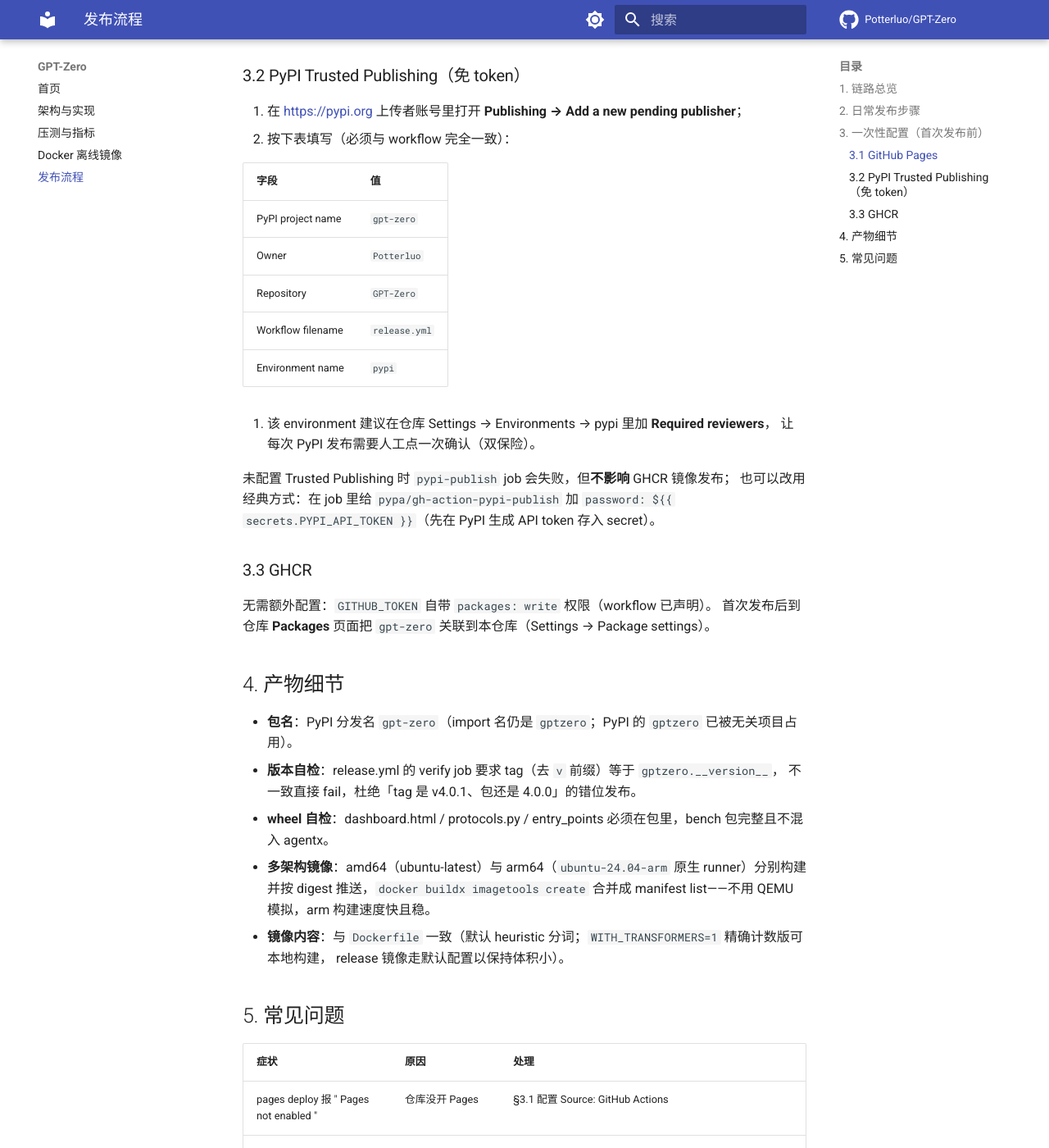
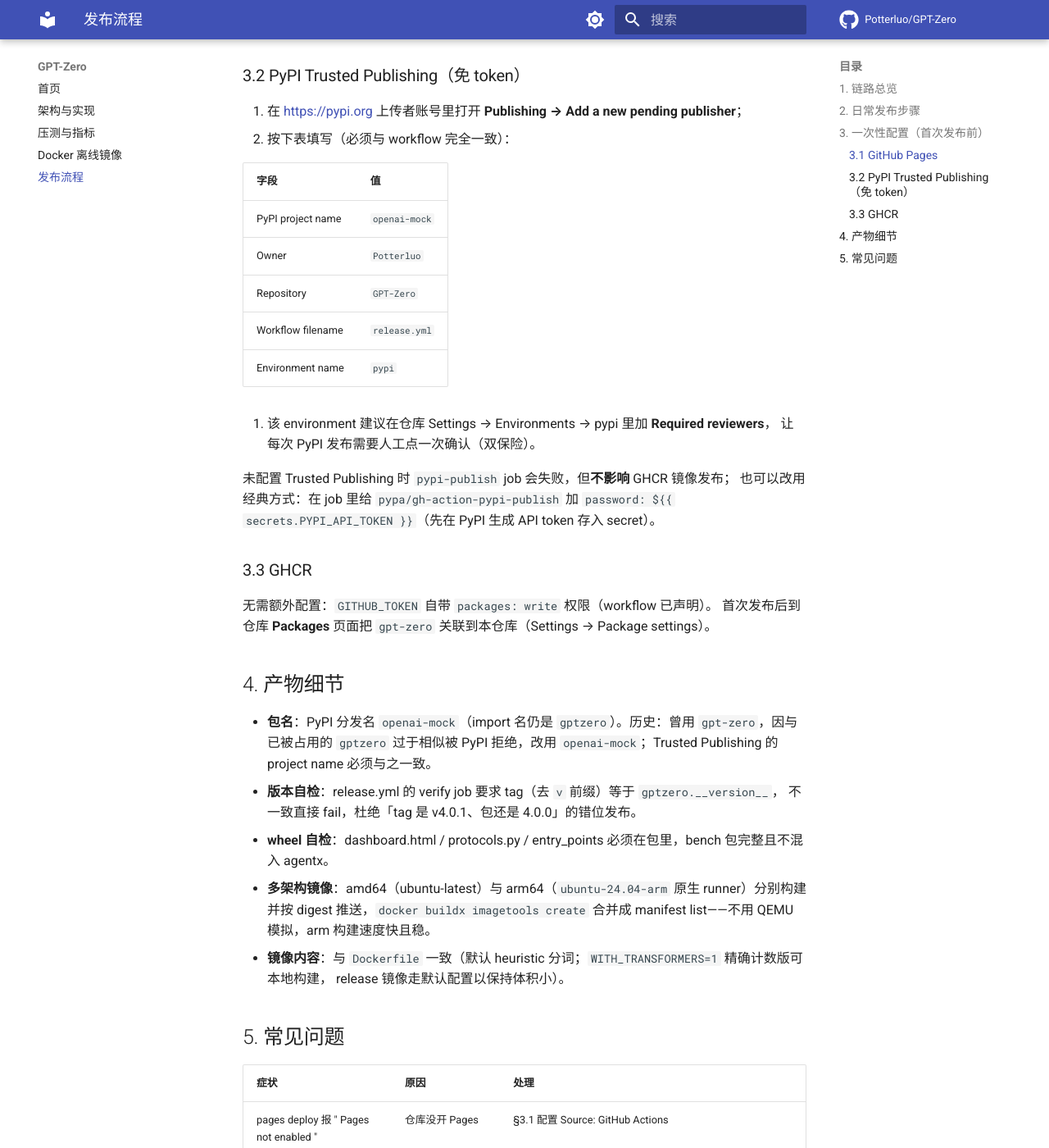
Before and after one commit to Potterluo/GPT-Zero, an MkDocs documentation site: the page built from docs/RELEASE.md, in a window 1280 px wide and 1400 px high, scrolled down 1418 px. Shown: the whole window at 82% size. Built offline with MkDocs 1.6.1 and Material for MkDocs 9.7.7, drawn with Linux system fonts in a browser that asks for light colours; comment, search, counter and statistics services are not loaded; some of the changed text lies outside the part shown.

Commit message:
fix(release): rename PyPI dist to openai-mock
"gpt-zero" was rejected by PyPI as too similar to the occupied "gptzero".
Import name stays gptzero; GHCR image keeps ghcr.io/potterluo/gpt-zero
(derived from the repository name). Trusted Publishing project name must
match openai-mock.

````diff
--- a/docs/RELEASE.md
+++ b/docs/RELEASE.md
@@ -1,6 +1,6 @@
 # 发布流程（RELEASE）
 
-> 一次 tag push 同时产出三样东西：**PyPI 包**（`gpt-zero`）、**GHCR 多架构镜像**（amd64 + arm64）、
+> 一次 tag push 同时产出三样东西：**PyPI 包**（`openai-mock`）、**GHCR 多架构镜像**（amd64 + arm64）、
 > 以及 **GitHub Pages 文档站**（pages.yml 独立触发）。所有发布动作由
 > [.github/workflows/release.yml](../.github/workflows/release.yml) 完成。
 
@@ -26,7 +26,7 @@ push main
 
 | 产物 | 地址 | 触发 |
 |---|---|---|
-| PyPI 包 | <https://pypi.org/project/gpt-zero/> | tag `v*` |
+| PyPI 包 | <https://pypi.org/project/openai-mock/> | tag `v*` |
 | GHCR 镜像 | `ghcr.io/potterluo/gpt-zero:{版本,latest}` | tag `v*` |
 | 文档站 | <https://potterluo.github.io/GPT-Zero/> | push main / 手动 |
 
@@ -46,7 +46,7 @@ git push origin v4.0.0
 发布后验证：
 
 ```bash
-pip install gpt-zero==4.0.0 && gptzero --port 8090      # PyPI 包可装可跑
+pip install openai-mock==4.0.0 && gptzero --port 8090      # PyPI 包可装可跑
 docker pull ghcr.io/potterluo/gpt-zero:4.0.0             # 多架构 manifest（docker inspect 可见 amd64+arm64）
 ```
 
@@ -65,7 +65,7 @@ docker pull ghcr.io/potterluo/gpt-zero:4.0.0             # 多架构 manifest（
 
 | 字段 | 值 |
 |---|---|
-| PyPI project name | `gpt-zero` |
+| PyPI project name | `openai-mock` |
 | Owner | `Potterluo` |
 | Repository | `GPT-Zero` |
 | Workflow filename | `release.yml` |
@@ -85,7 +85,8 @@ docker pull ghcr.io/potterluo/gpt-zero:4.0.0             # 多架构 manifest（
 
 ## 4. 产物细节
 
-- **包名**：PyPI 分发名 `gpt-zero`（import 名仍是 `gptzero`；PyPI 的 `gptzero` 已被无关项目占用）。
+- **包名**：PyPI 分发名 `openai-mock`（import 名仍是 `gptzero`）。历史：曾用 `gpt-zero`，因与已被占用的
+  `gptzero` 过于相似被 PyPI 拒绝，改用 `openai-mock`；Trusted Publishing 的 project name 必须与之一致。
 - **版本自检**：release.yml 的 verify job 要求 tag（去 `v` 前缀）等于 `gptzero.__version__`，
   不一致直接 fail，杜绝「tag 是 v4.0.1、包还是 4.0.0」的错位发布。
 - **wheel 自检**：dashboard.html / protocols.py / entry_points 必须在包里，bench 包完整且不混入 agentx。
--- a/pyproject.toml
+++ b/pyproject.toml
@@ -3,7 +3,7 @@ requires = ["setuptools>=77", "wheel"]
 build-backend = "setuptools.build_meta"
 
 [project]
-name = "gpt-zero"
+name = "openai-mock"
 dynamic = ["version"]
 description = "Offline multi-protocol mock LLM server (OpenAI Chat Completions / Responses / Anthropic Messages) for agentic benchmarks"
 readme = "README.md"
````
Also changed, not shown: README.md (+4 -4 lines), docs/index.md (+2 -2 lines).
